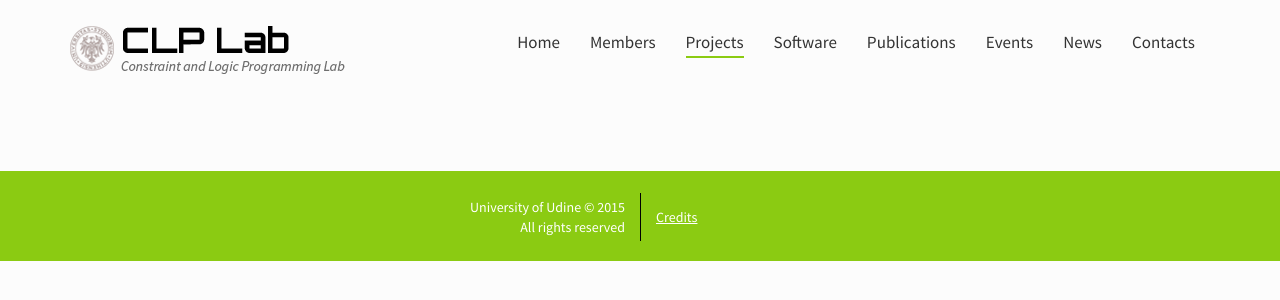
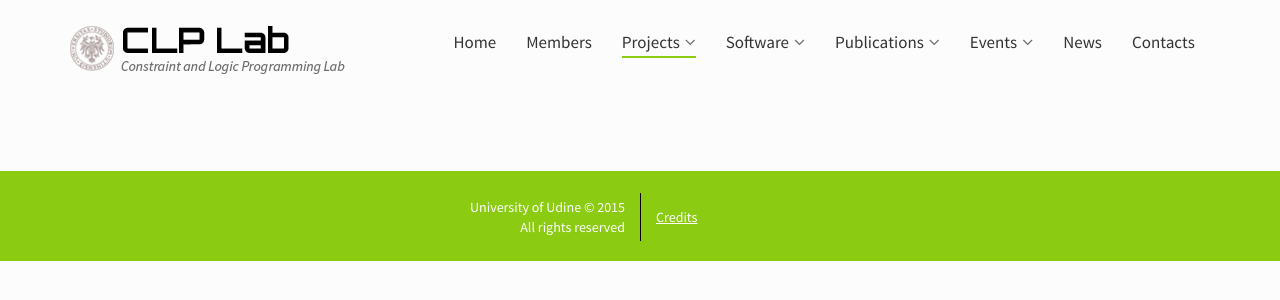
Before and after one commit to Xooline/CLP-Lab, a plain HTML site: page projects.html in a window 1280 px wide. Drawn offline with Linux system fonts and the light colour scheme.

Commit message:
aggiunte freccette nel menù

```diff
--- a/css/style.css
+++ b/css/style.css
@@ -160,12 +160,20 @@ header nav{
 	background:#f6f6f6;
 	box-shadow: inset 0px -2px 0px 0px #8BCB12;
 }*/
+#primary-nav li > a:after {
+	font-family: FontAwesome;
+	color: #6f6f6f;
+	margin-left: 5px;
+	content: '\f107';
+}
+#primary-nav li > a:only-child:after { margin-left: 0; content: ''; }
 #primary-nav ul li.current-menu-item a {
 	box-shadow: inset 0px -2px 0px 0px #8BCB12;
 }
 #primary-nav ul a:hover {
 	box-shadow: inset 0px -2px 0px 0px #8BCB12;
 }
+
 #primary-nav ul ul {
 	visibility: hidden;
 	opacity: 0;
--- a/projects.html
+++ b/projects.html
@@ -4,10 +4,11 @@
     <meta charset="UTF-8">
     <title>CLP Lab | Projects</title>
 
-    <!-- Reset minified css -->
-    <link rel="stylesheet" type="text/css" href="css/reset/eric-meyer-reset.min.css">
+
     <!-- Bootstrap's minified css -->
     <link rel="stylesheet" type="text/css" href="css/bootstrap/css/bootstrap.min.css">
+    <!-- Font Awesome -->
+    <link rel="stylesheet" type="text/css" href="css/font-awesome.min.css">
     <!-- Pages CSS -->
     <link rel="stylesheet" type="text/css" href="css/style.css">
 </head>
```
Also changed, not shown: index.html (+2 -0 lines), news.html (+2 -0 lines).
